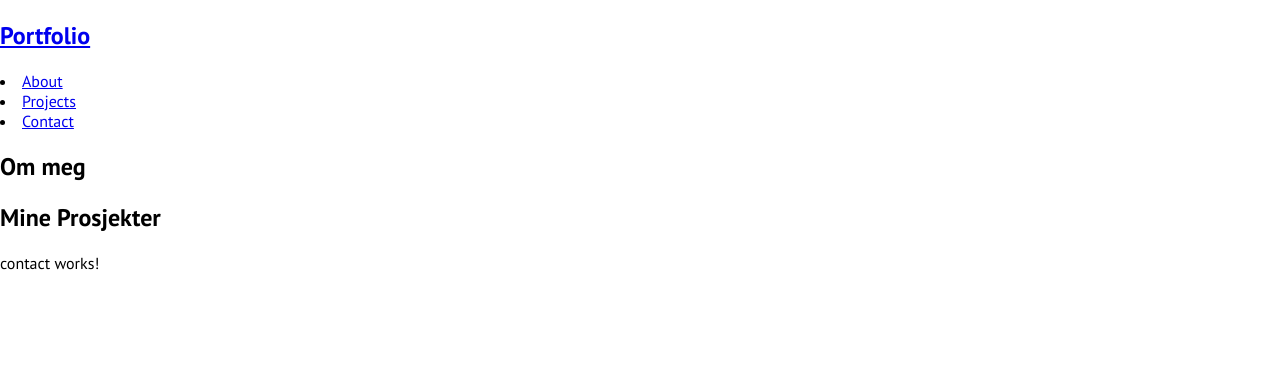
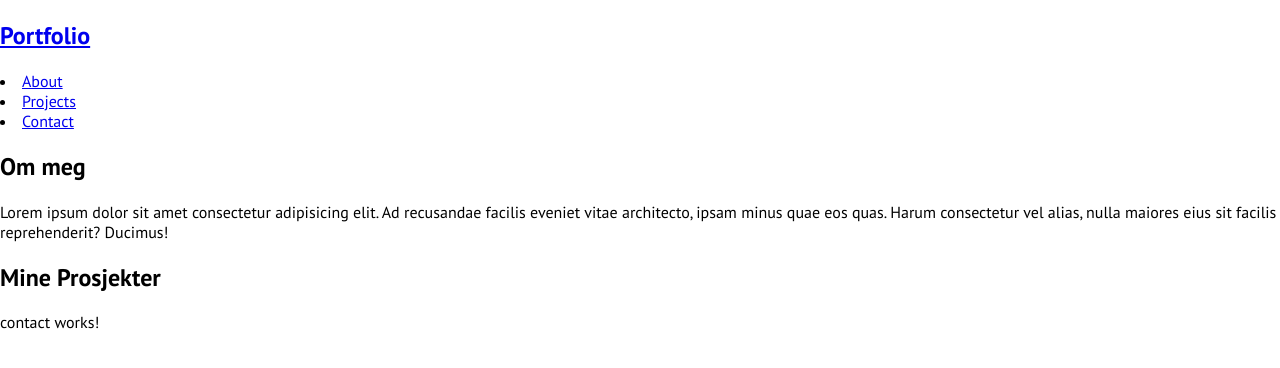
Before and after one commit to 3ddyBoi/portfolio-22-angular, an Angular app: page / in a window 1280 px wide. Shown: the top 368 px of the page. Built offline with nearby package versions, Linux system fonts and the light colour scheme.

Commit message:
Added lorem ipsum text about comp

```diff
--- a/src/app/about/about.component.html
+++ b/src/app/about/about.component.html
@@ -1,3 +1,9 @@
 <div>
   <h2>Om meg</h2>
+  <p>
+    Lorem ipsum dolor sit amet consectetur adipisicing elit. Ad recusandae
+    facilis eveniet vitae architecto, ipsam minus quae eos quas. Harum
+    consectetur vel alias, nulla maiores eius sit facilis reprehenderit?
+    Ducimus!
+  </p>
 </div>
```
